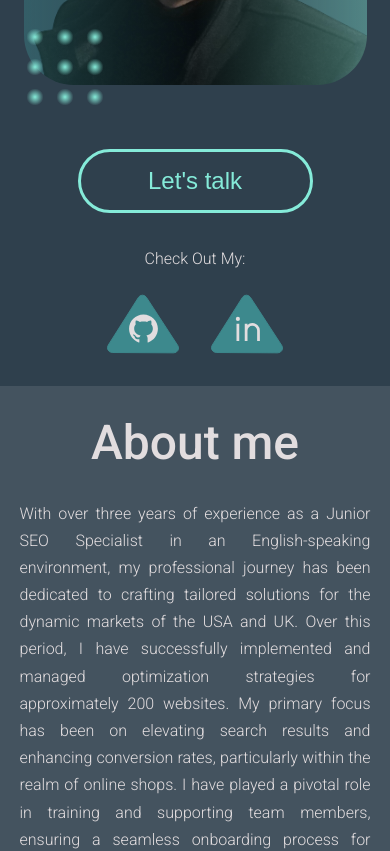
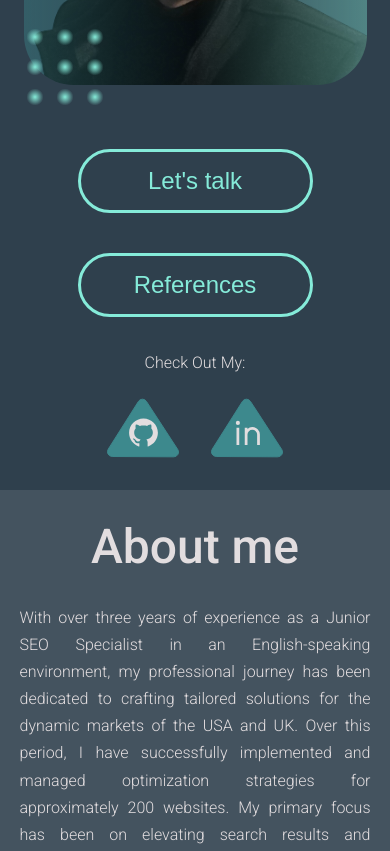
Before and after one commit to MattyKarpinski/portfolio-site, a React app: page / in a window 390 px wide. Shown: the part 800-1651 px from the top of the page. Built offline with nearby package versions, Linux system fonts and the light colour scheme.

Commit message:
upadate references

```diff
--- a/src/components/hero/Hero.css
+++ b/src/components/hero/Hero.css
@@ -61,6 +61,14 @@
 .send-mail {
     width: fit-content;
     border-radius: 50px;
+}
+
+
+
+.hero_info-buttons {
+    display: flex;
+    align-items: center;
+    gap: 32px;
 }
 
 .hero__media {
@@ -144,4 +152,9 @@
     .hero__media span {
         margin-bottom: 16px;
     }
+
+    .hero_info-buttons {
+        flex-direction: column;
+        gap: 8px;
+    }
 }
--- a/src/components/hero/Hero.jsx
+++ b/src/components/hero/Hero.jsx
@@ -6,6 +6,7 @@ import { AiFillGithub } from 'react-icons/ai';
 import { RiLinkedinLine } from 'react-icons/ri';
 import Paragraph from '../../features/paragraph/Paragraph';
 import LinkCv from '../../features/link-cv/LinkCv';
+import Recommendation from '../../assets/recommendations-from-suso-digital.pdf';
 
 
 const Hero = () => {
@@ -26,9 +27,14 @@ const Hero = () => {
           <div className='hero_info-right-dots'></div>
         </div>
       </div>
-      <a className = 'send-mail' href="mailto:mateusz1836@gmail.com">
-        <PrimaryButton>Let's talk</PrimaryButton>
-      </a>
+      <div className='hero_info-buttons'>
+        <a className = 'send-mail' href="mailto:mateusz1836@gmail.com">
+          <PrimaryButton>Let's talk</PrimaryButton>
+        </a>
+        <a className = 'check-recommendations' href={Recommendation} download='Recommendations Mateusz Karpiński'>
+          <PrimaryButton>References</PrimaryButton>
+        </a>
+      </div>
       <div className="hero__media">
         <span>Check Out My:</span>
         <div className="hero__media-buttons">
```
Also changed, not shown: 1 other file (tests, documents, lock files or other folders).
